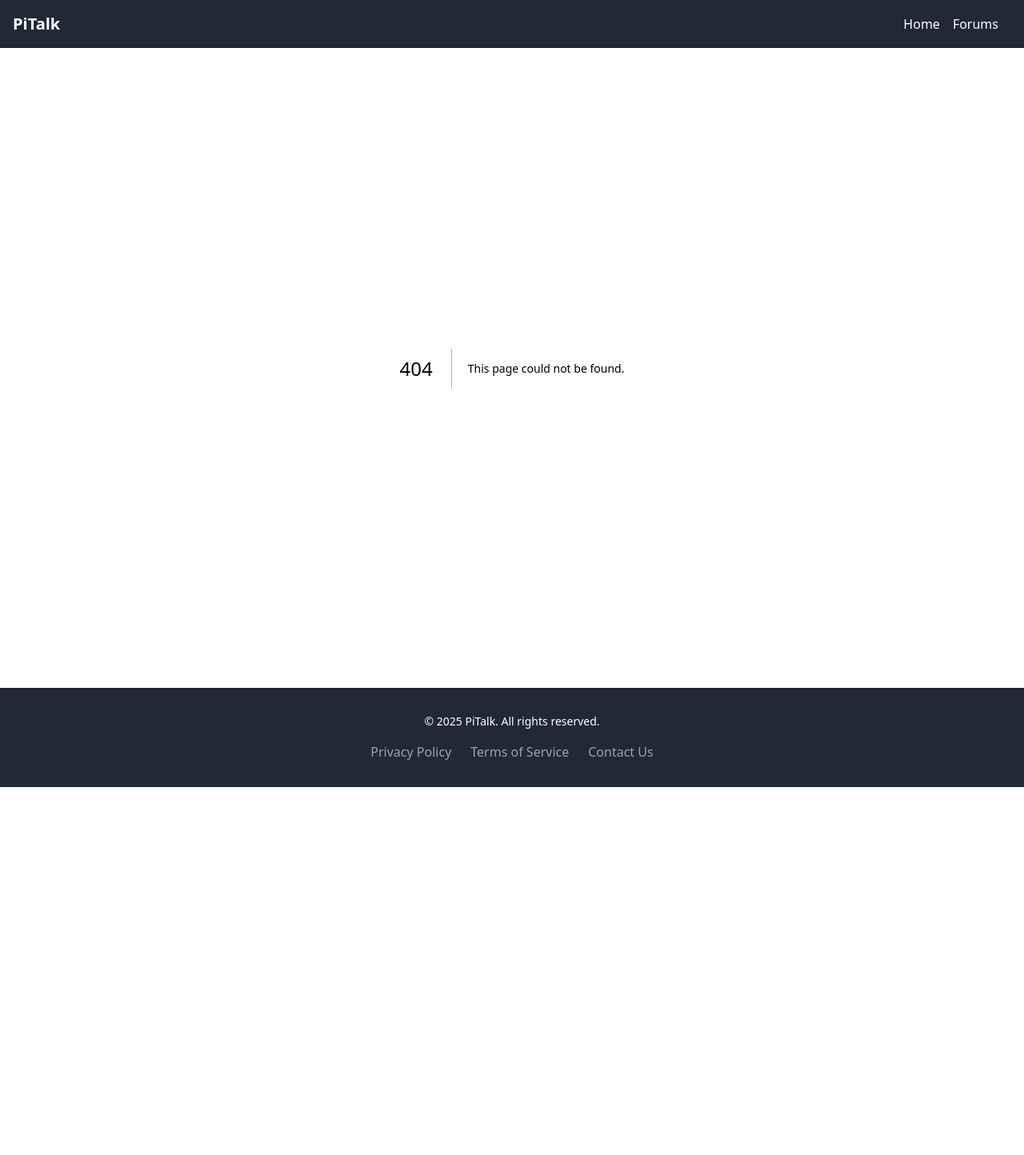
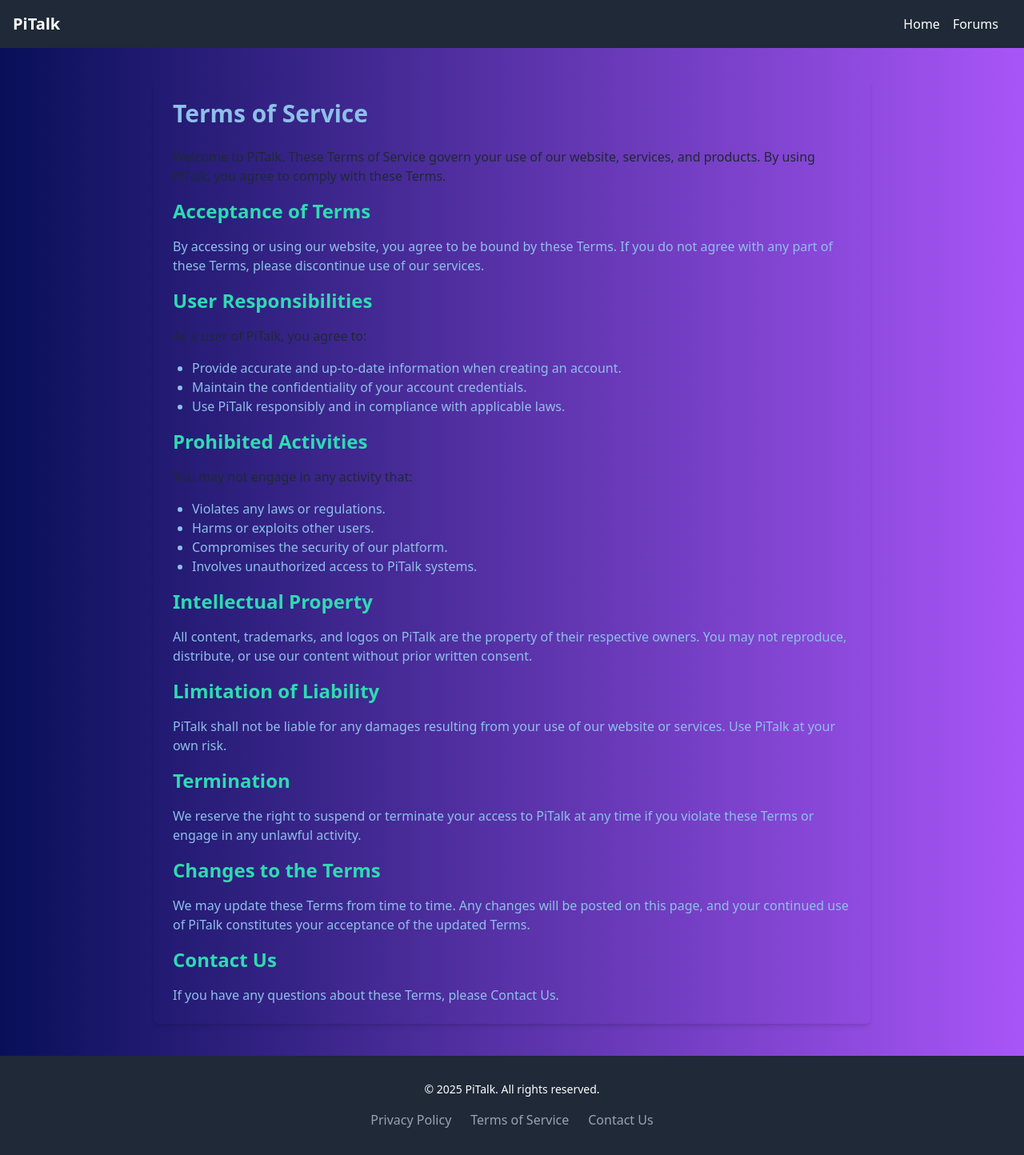
Before and after one commit to adityakashyap5047/PiTalk, a Next.js app: page /terms-of-service in a window 1280 px wide. Before the commit this address had no page. Shown: the whole page at 80% size. Before the commit the page ends 984 px from the top, so only its background shows below. Built offline with nearby package versions, Linux system fonts and the light colour scheme.

Commit message:
adding terms and condition into the website

```diff
--- /dev/null
+++ b/app/terms-of-service/page.js
@@ -0,0 +1,72 @@
+import React from 'react';
+
+const TermsOfService = () => {
+  return (
+    <div className="bg-gradient-linear from-[#080F58] via-purple-500 to-[#080F58] bg-[length:200%_200%] animate-bg-gradient text-gray-800 py-10 px-4">
+      <div className="container mx-auto max-w-4xl shadow-md rounded-md p-6">
+        <h1 className="text-3xl font-bold text-[#8ec0e8] mb-6">Terms of Service</h1>
+        <p className="mb-4 text-gray-800">
+          Welcome to PiTalk. These Terms of Service govern your use of our website, services, and products. By using PiTalk, you agree to comply with these Terms.
+        </p>
+
+        <h2 className="text-2xl font-semibold text-[#2fdab2] mb-4">Acceptance of Terms</h2>
+        <p className="mb-4 text-[#8ec0e8]">
+          By accessing or using our website, you agree to be bound by these Terms. If you do not agree with any part of these Terms, please discontinue use of our services.
+        </p>
+
+        <h2 className="text-2xl font-semibold text-[#2fdab2] mb-4">User Responsibilities</h2>
+        <p className="mb-4 text-gray-800">
+          As a user of PiTalk, you agree to:
+        </p>
+        <ul className="list-disc pl-6 mb-4 text-[#8ec0e8]">
+          <li>Provide accurate and up-to-date information when creating an account.</li>
+          <li>Maintain the confidentiality of your account credentials.</li>
+          <li>Use PiTalk responsibly and in compliance with applicable laws.</li>
+        </ul>
+
+        <h2 className="text-2xl font-semibold text-[#2fdab2] mb-4">Prohibited Activities</h2>
+        <p className="mb-4 text-gray-800">
+          You may not engage in any activity that:
+        </p>
+        <ul className="list-disc pl-6 mb-4 text-[#8ec0e8]">
+          <li>Violates any laws or regulations.</li>
+          <li>Harms or exploits other users.</li>
+          <li>Compromises the security of our platform.</li>
+          <li>Involves unauthorized access to PiTalk systems.</li>
+        </ul>
+
+        <h2 className="text-2xl font-semibold text-[#2fdab2] mb-4">Intellectual Property</h2>
+        <p className="mb-4 text-[#8ec0e8]">
+          All content, trademarks, and logos on PiTalk are the property of their respective owners. You may not reproduce, distribute, or use our content without prior written consent.
+        </p>
+
+        <h2 className="text-2xl font-semibold text-[#2fdab2] mb-4">Limitation of Liability</h2>
+        <p className="mb-4 text-[#8ec0e8]">
+          PiTalk shall not be liable for any damages resulting from your use of our website or services. Use PiTalk at your own risk.
+        </p>
+
+        <h2 className="text-2xl font-semibold text-[#2fdab2] mb-4">Termination</h2>
+        <p className="mb-4 text-[#8ec0e8]">
+          We reserve the right to suspend or terminate your access to PiTalk at any time if you violate these Terms or engage in any unlawful activity.
+        </p>
+
+        <h2 className="text-2xl font-semibold text-[#2fdab2] mb-4">Changes to the Terms</h2>
+        <p className="mb-4 text-[#8ec0e8]">
+          We may update these Terms from time to time. Any changes will be posted on this page, and your continued use of PiTalk constitutes your acceptance of the updated Terms.
+        </p>
+
+        <h2 className="text-2xl font-semibold text-[#2fdab2] mb-4">Contact Us</h2>
+        <p className="text-[#8ec0e8]">
+          If you have any questions about these Terms, please Contact Us.
+        </p>
+      </div>
+    </div>
+  );
+};
+
+export default TermsOfService;
+
+export const metadata = {
+    title: 'Terms of Service - PiTalk',
+    description: 'Learn about the terms that govern your use of PiTalk services and products.',
+};
--- a/components/Footer.js
+++ b/components/Footer.js
@@ -1,6 +1,4 @@
 const Footer = () => {
-  //Navbar -> 60px
-  //Footer -> 108px
   return (
     <footer className="bg-gray-800 text-white py-8 w-full">
       <div className="container mx-auto px-4 text-center">
@@ -11,7 +9,7 @@ const Footer = () => {
           <a href="/privacy-policy" target="_blank" className="text-gray-400 hover:text-white transition">
             Privacy Policy
           </a>
-          <a href="#" className="text-gray-400 hover:text-white transition">
+          <a href="/terms-of-service" target="_blank" className="text-gray-400 hover:text-white transition">
             Terms of Service
           </a>
           <a href="#" className="text-gray-400 hover:text-white transition">
```
